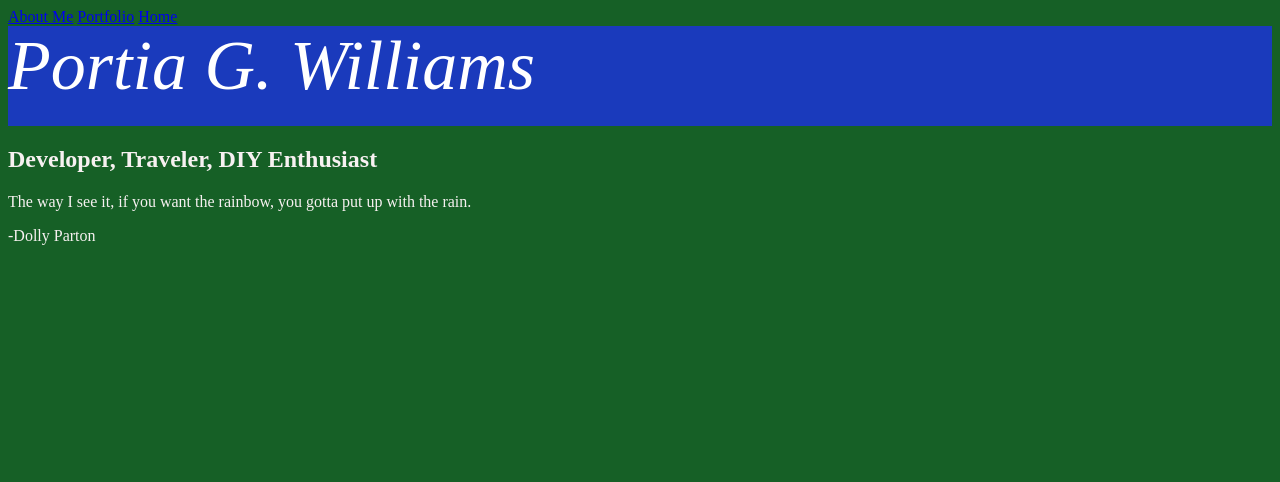
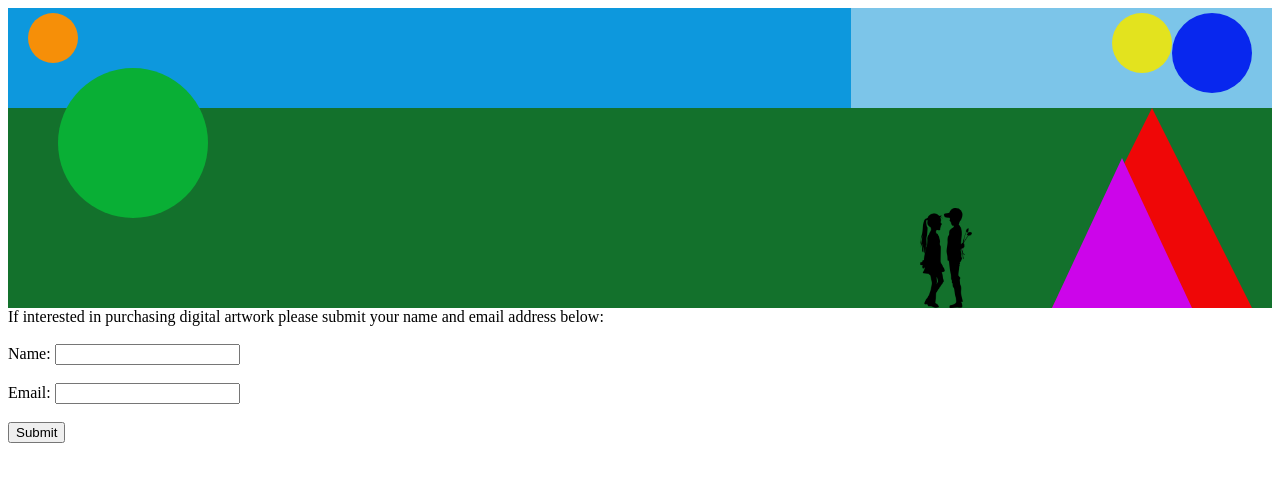
Before and after one commit to 518BW/ArtWork, a plain HTML site: page index.html in a window 1280 px wide. Drawn offline with Linux system fonts and the light colour scheme; files whose address does not match are found by name.

Commit message:
Add files via upload

```diff
--- a/index.html
+++ b/index.html
@@ -1,29 +1,68 @@
 <!DOCTYPE html>
 <html lang="en">
 <head>
+    <meta charset="UTF-8">
+    <meta name="viewport" content="width=<device-width>, initial-scale=1.0">
+    <title>Art Gallery</title>
     <style>
-        body {
-            background-color: rgb(22, 96, 38);
+        .container {
+          display: flex;
+          flex-wrap: wrap;
+          background-color:white;
+          justify-content:space-between;
+          position: relative;
+
+        }
+
+        .body {
+            margin: 0;
+            width: 100vw;
+            height: 100vh;
+        }
+
+        .div {
+            width: 100vw;
+            height: 100vh;
         }
     </style>
 
-    <link rel="stylesheet" href="resume.css">
+    <link rel="stylesheet" href="style.css">
+</head>
 
-    <meta charset="UTF-8">
-    <meta name="viewport" content="width=device-width, initial-scale=1.0">
-    <title>Personal Website</title>
-</head>
 <body>
-    <nav id="contact-nav">
-        <a href="./about.html">About Me</a>
-        <a href="./portfolio.html/">Portfolio</a>
-        <a href="./portfolio.html/">Home</a>
+
+    <div class="container">
+        <!--Boxes-->
+        <div class="box1"></div>
+        <div class="box2"></div>
+        <div class="box3"></div>
+        <div class="box4"></div>
+
+
+        <!--Circles-->
+        <div class="circle1" id="circle 1"></div>
+        <div class="circle2" id="circle 2"></div>
+        <div class="circle3" id="circle 3"></div>
+        <div class="circle4" id="circle 4"></div>
+        <div class="circle5" id="circle 5"></div>
+        <div class="circle6" id="circle 6"></div>
+
+        <!--Triangles-->
+        <div class="triangle1" id="triangle1"></div>
+        <div class="triangle2" id="triangle2"></div>
+
+        <!--Image-->
+        <div><img src="/Users/Portia/Desktop/Coursework/Block10/affection-2026201_640.png"> </div>
     </div>
-    <div class="band-header">Portia G. Williams</div>
 
-    <h2 style="color: #f7f1f1">Developer, Traveler, DIY Enthusiast</h2>
-    <p style="color: #f7f1f1"> The way I see it, if you want the rainbow, you gotta put up with the rain.</p>
-    <p style="color: #f7f1f1">-Dolly Parton</p>
+    <!--Contact information-->
+    <section> If interested in purchasing digital artwork please submit your name and email address below:<br><br>
+       <form action="thanks.html">
+            <label for="name" id="name">Name: </label><input type="text"><br><br>
+            <label for="email" id="email">Email: </label><input type="email"><br><br>
+            <a href="thanks.html"><input type="submit" value="Submit">
 
+        </form>
+    </section>
 </body>
 </html>
--- /dev/null
+++ b/style.css
@@ -0,0 +1,115 @@
+
+.box1{
+    flex:33%;
+    height:100px;
+    width: 100px;
+    background-color:#0d98dd;
+    z-index: 1;
+    position: relative;
+}
+
+.box2{
+    flex:33%;
+    height:100px;
+    width: 100px;
+    background-color: #0d98dd;
+    z-index: 2;
+    position: relative;
+}
+
+.box3{
+    flex:33%;
+    height:100px;
+    width: 100px;
+    background-color: #7cc5e9;
+    z-index: 3;
+    position: relative;
+}
+
+.box4{
+    flex:100%;
+    height:200px;
+    width: 100px;
+    background-color: #13712c;
+    z-index: 4;
+
+}
+
+.triangle1{
+    width: 0;
+    height: 0;
+    border-left: 70px solid transparent;
+    border-right: 70px solid transparent;
+    border-bottom: 150px solid #cc05ea;
+    z-index: 6;
+    position: absolute;
+    bottom:0;
+    right: 80px;
+}
+
+.triangle2{
+    position: absolute;
+    width: 0;
+    height: 0;
+    border-left: 100px solid transparent;
+    border-right: 100px solid transparent;
+    border-bottom: 200px solid #ef0707;
+    z-index: 5;
+    right:20px;
+    bottom:0px;
+}
+
+.circle1 {
+    height: 60px;
+    width: 60px;
+    background-color: #e3e31e;
+    border-radius: 50%;
+    z-index: 7;
+    right: 100px;
+    top:5px;
+    position: absolute;
+}
+
+
+.circle2 {
+    height: 80px;
+    width: 80px;
+    background-color: #0827ee;
+    border-radius: 50%;
+    position: absolute;
+    z-index: 8;
+    right: 20px;
+    top:5px;
+}
+
+.circle3 {
+    height: 150px;
+    width: 150px;
+    background-color: #09af35;
+    border-radius: 50%;
+    position: absolute;
+    z-index: 9;
+    left: 50px;
+    top: 20%;
+}
+
+.circle4 {
+    height: 50px;
+    width: 50px;
+    background-color: #f68f08;
+    border-radius: 50%;
+    position: absolute;
+    z-index: 10;
+    left:20px;
+    top:5px
+
+}
+
+img{
+    position:absolute;
+    z-index: 11;
+    height:100px;
+    right: 300px;
+    top:200px;
+
+}
```
Also changed, not shown: thanks.html (added, +11 -0 lines), affection-2026201_640.png (added), circle-moon-svgrepo-com.svg (added).
